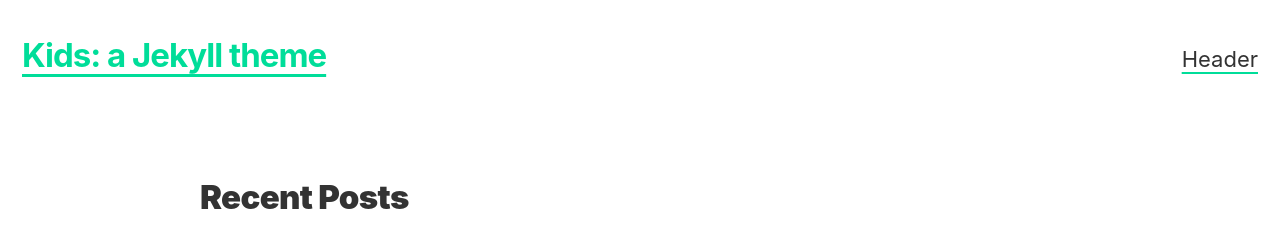
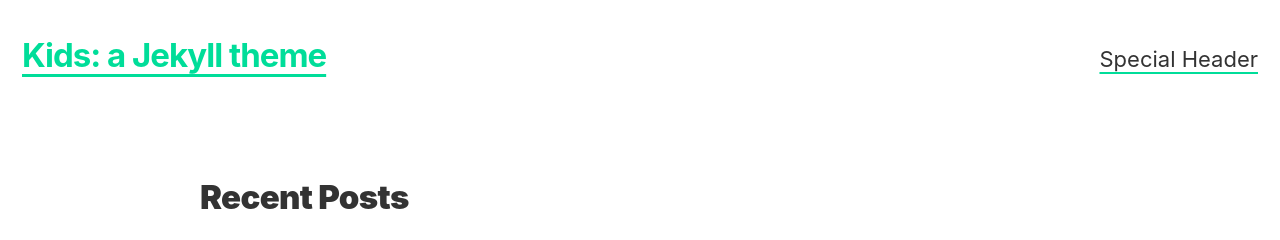
Before and after one commit to dirtyhenry/kids, a Jekyll site: the page built from index.md, in a window 1280 px wide. Shown: the top 240 px of the page. Built offline with Jekyll 4.4.1, drawn with Linux system fonts in a browser that asks for light colours; Markdown is read by kramdown in place of the engine named in the settings.

Commit message:
feat(header): add option to customize navigation title of a page

```diff
--- a/_includes/header.html
+++ b/_includes/header.html
@@ -11,8 +11,16 @@
     <ul>
       {%- for path in page_paths -%}
         {%- assign my_page = site.pages | where: "path", path | first -%}
-        {%- if my_page.title -%}
-        <li><a class="page-link" href="{{ my_page.url | relative_url }}">{{ my_page.title | escape }}</a></li>
+        {%- if my_page.nav_title or my_page.title -%}
+        <li>
+          <a class="page-link" href="{{ my_page.url | relative_url }}">
+          {%- if my_page.nav_title -%}
+            {{ my_page.nav_title | escape }}
+          {%- elsif my_page.title -%}
+            {{ my_page.title | escape }}
+          {%- endif -%}
+          </a>
+        </li>
         {%- endif -%}
       {%- endfor -%}
     </ul>
--- a/header.md
+++ b/header.md
@@ -1,5 +1,6 @@
 ---
 layout: page
+nav_title: Special Header
 title: Header
 permalink: /header/
 ---
```
